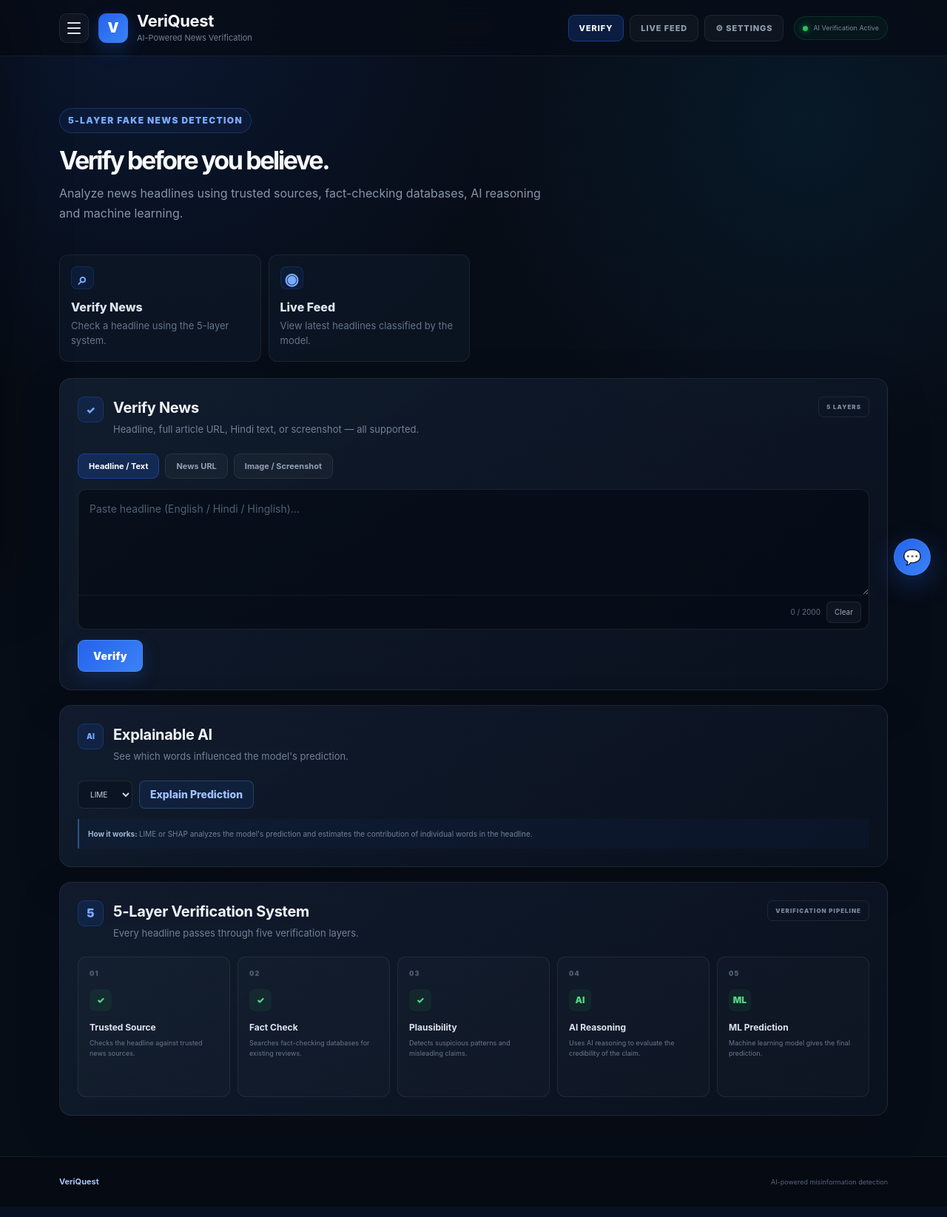
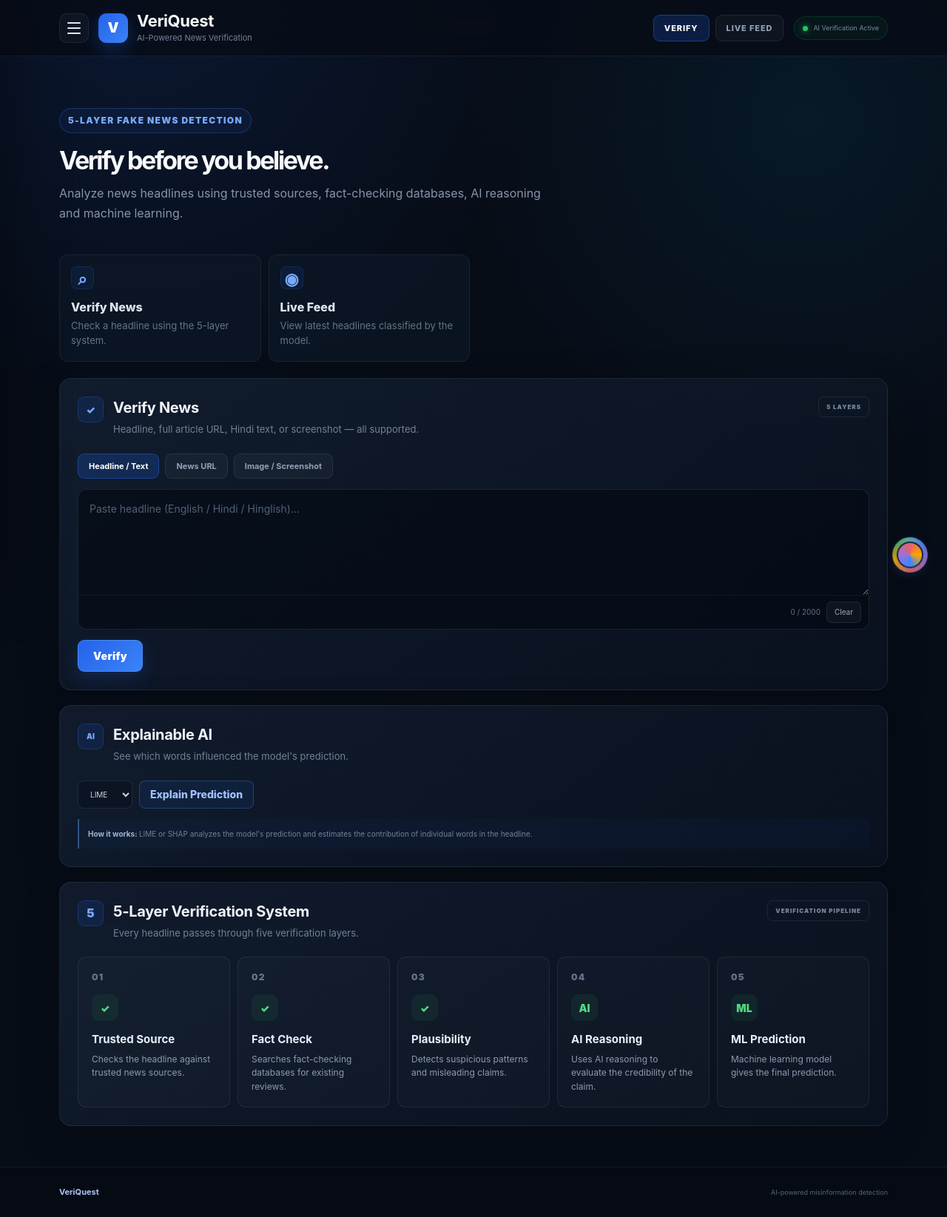
Before and after one commit to anujwasnik0505-crypto/Fake-News-Detection, a Flask app: page / in a window 1280 px wide. Shown: the whole page at 74% size. Run offline with Flask 3, Linux system fonts and the light colour scheme; data that the repository does not hold is empty; parts of the project's set-up code (start-up, migrations or seed data) failed here and were passed over; some libraries are stand-ins or nearby versions.

Commit message:
Updated project

```diff
--- a/webapp/static/script.js
+++ b/webapp/static/script.js
@@ -256,7 +256,8 @@ const sidebarItems =
 ========================================================= */
 
 const settingsPanel = $("settingsPanel");
-const settingsToggle = $("settingsToggle");
+const settingsToggle = $("settingsToggle"); // may be null (removed from topbar)
+const sidebarSettingsBtn = $("sidebarSettingsBtn");
 const closeSettings = $("closeSettings");
 
 const layerLive = $("layerLive");
@@ -3275,29 +3276,28 @@ function closeSettingsPanel() {
 }
 
 
-if (settingsToggle) {
-
-    settingsToggle.addEventListener(
-        "click",
-        function(event) {
-
-            event.preventDefault();
-
+function toggleSettingsFromUI(event) {
+    if (event) event.preventDefault();
     if (
         settingsPanel &&
-                !settingsPanel.classList.contains(
-                    "hidden"
-                )
-            ) {
-
+        !settingsPanel.classList.contains("hidden")
+    ) {
         closeSettingsPanel();
-
     } else {
-
         openSettingsPanel();
     }
 }
-    );
+
+if (settingsToggle) {
+    settingsToggle.addEventListener("click", toggleSettingsFromUI);
+}
+
+if (sidebarSettingsBtn) {
+    sidebarSettingsBtn.addEventListener("click", function (event) {
+        event.preventDefault();
+        closeSidebar();
+        openSettingsPanel();
+    });
 }
 
 
--- a/webapp/static/style.css
+++ b/webapp/static/style.css
@@ -1997,9 +1997,9 @@ button:disabled {
 .layer-box {
     position: relative;
 
-    min-height: 190px;
-
-    padding: 15px;
+    min-height: 200px;
+
+    padding: 18px;
 
     overflow: hidden;
 
@@ -2025,18 +2025,18 @@ button:disabled {
 }
 
 .layer-number {
-    color: #4e6077;
-
-    font-size: 9px;
+    color: #64748b;
+
+    font-size: 12px;
 
     font-weight: 900;
 
-    letter-spacing: 1px;
+    letter-spacing: 1.2px;
 }
 
 .layer-icon {
-    width: 30px;
-    height: 30px;
+    width: 36px;
+    height: 36px;
 
     margin-top: 14px;
 
@@ -2044,34 +2044,35 @@ button:disabled {
 
     place-items: center;
 
-    border-radius: 8px;
+    border-radius: 10px;
 
     background:
         rgba(34, 197, 94, 0.08);
 
     color: #55d681;
 
-    font-size: 12px;
+    font-size: 14px;
 
     font-weight: 900;
 }
 
 .layer-box h4 {
-    margin: 13px 0 5px;
-
-    color: #dce5f0;
-
-    font-size: 12px;
+    margin: 14px 0 6px;
+
+    color: #e8eef7;
+
+    font-size: 15px;
+    font-weight: 700;
 }
 
 .layer-box p {
     margin: 0;
 
-    color: #69788c;
-
-    font-size: 9px;
-
-    line-height: 1.6;
+    color: #8b9bb0;
+
+    font-size: 12px;
+
+    line-height: 1.55;
 }
 
 
@@ -4299,3 +4300,91 @@ body.light-theme .feed-thumb-placeholder {
     border-color: rgba(59,130,246,0.4) !important;
     background: rgba(37,99,235,0.06) !important;
 }
+
+
+/* =========================================================
+   GEMINI-STYLE CHAT TOGGLE (VeriQuest AI logo)
+========================================================= */
+
+.chat-toggle.gemini-style-toggle {
+    width: 56px;
+    height: 56px;
+    padding: 0;
+    border: none;
+    border-radius: 50%;
+    background: transparent;
+    box-shadow: none;
+    display: grid;
+    place-items: center;
+    overflow: visible;
+}
+
+.gemini-orb {
+    position: relative;
+    width: 48px;
+    height: 48px;
+    display: block;
+}
+
+.gemini-orb-core {
+    position: absolute;
+    inset: 8px;
+    border-radius: 50%;
+    background:
+        conic-gradient(
+            from 180deg,
+            #4285f4,
+            #9b72cb,
+            #d96570,
+            #f2a60c,
+            #4285f4
+        );
+    filter: saturate(1.15);
+    box-shadow:
+        0 4px 18px rgba(66, 133, 244, 0.45),
+        0 0 0 2px rgba(255, 255, 255, 0.08);
+}
+
+.gemini-orb-ring {
+    position: absolute;
+    inset: 0;
+    border-radius: 50%;
+    background:
+        radial-gradient(
+            circle at 30% 30%,
+            rgba(255, 255, 255, 0.35),
+            transparent 45%
+        ),
+        conic-gradient(
+            from 0deg,
+            #4285f4,
+            #9b72cb,
+            #d96570,
+            #f2a60c,
+            #34a853,
+            #4285f4
+        );
+    opacity: 0.9;
+    animation: gemini-spin 6s linear infinite;
+    mask: radial-gradient(circle, transparent 52%, #000 54%);
+    -webkit-mask: radial-gradient(circle, transparent 52%, #000 54%);
+}
+
+.chat-toggle.gemini-style-toggle:hover .gemini-orb-core {
+    transform: scale(1.06);
+    transition: transform 0.2s ease;
+}
+
+.chat-toggle.gemini-style-toggle:hover .gemini-orb-ring {
+    animation-duration: 2.5s;
+}
+
+@keyframes gemini-spin {
+    to { transform: rotate(360deg); }
+}
+
+/* Section title for 5-layer a bit larger */
+#explainSection .section-heading h3,
+.page-section .section-heading h3 {
+    font-size: 1.15rem;
+}
--- a/webapp/templates/index.html
+++ b/webapp/templates/index.html
@@ -175,44 +175,26 @@
 
         </button>
 
-
-        <button
-            type="button"
-            class="sidebar-item"
-            data-section="chat"
-        >
-
-            <span class="sidebar-item-icon">
-                ◌
-            </span>
-
-            <span class="sidebar-item-text">
-                VeriQuest AI
-            </span>
-
-        </button>
-
-
+    </nav>
+
+
+    <div class="sidebar-bottom">
+
+        <!-- Settings moved here (above AI System status) -->
         <button
             type="button"
             class="sidebar-item"
             data-section="settings"
+            id="sidebarSettingsBtn"
+            style="margin-bottom: 10px;"
         >
-
             <span class="sidebar-item-icon">
                 ⚙
             </span>
-
             <span class="sidebar-item-text">
                 Advanced Settings
             </span>
-
         </button>
-
-    </nav>
-
-
-    <div class="sidebar-bottom">
 
         <div class="sidebar-status">
 
@@ -303,16 +285,6 @@
                 class="nav-tab"
             >
                 LIVE FEED
-            </button>
-
-
-            <button
-                type="button"
-                id="settingsToggle"
-                class="nav-tab"
-                aria-label="Open advanced settings"
-            >
-                ⚙ SETTINGS
             </button>
 
 
@@ -1020,11 +992,11 @@
 
                 <div>
 
-                    <h3>
+                    <h3 style="font-size: 1.25rem;">
                         5-Layer Verification System
                     </h3>
 
-                    <p>
+                    <p style="font-size: 0.95rem;">
                         Every headline passes through five verification layers.
                     </p>
 
@@ -1815,10 +1787,14 @@
     <button
         type="button"
         id="chatToggle"
-        class="chat-toggle"
-        aria-label="Open chatbot"
+        class="chat-toggle gemini-style-toggle"
+        aria-label="Open VeriQuest AI"
+        title="VeriQuest AI"
     >
-        💬
+        <span class="gemini-orb" aria-hidden="true">
+            <span class="gemini-orb-core"></span>
+            <span class="gemini-orb-ring"></span>
+        </span>
     </button>
 
 </div>
```
Lines whose indentation alone changed are shown as unchanged.
